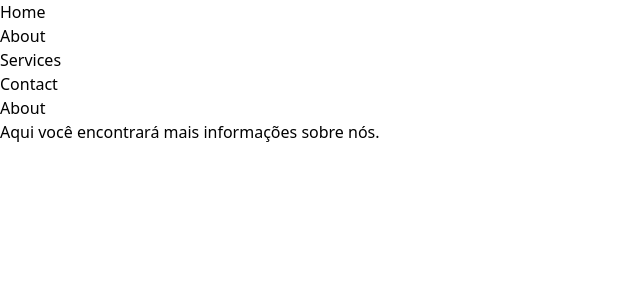
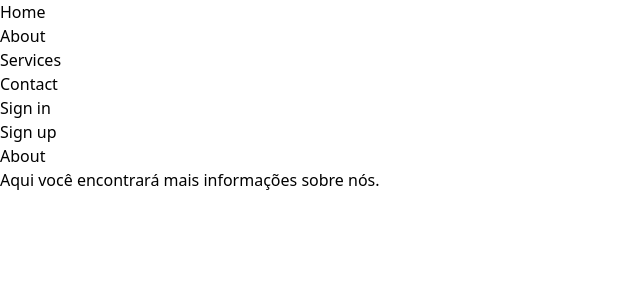
Before and after one commit to lshv04/next-kinde-23, a Next.js app: page /about in a window 1280 px wide. Shown: the top 300 px of the page, without its empty margins (0-640 px from the left). Built offline with nearby package versions, Linux system fonts and the light colour scheme.

Commit message:
conected kinde for auth and created two buttons

```diff
--- /dev/null
+++ b/src/app/api/auth/[kindeAuth]/route.ts
@@ -0,0 +1,2 @@
+import {handleAuth} from "@kinde-oss/kinde-auth-nextjs/server";
+export const GET = handleAuth();
--- a/src/components/Navbar.tsx
+++ b/src/components/Navbar.tsx
@@ -1,6 +1,10 @@
 // components/Navbar.tsx
-import Link from 'next/link';
-import React from 'react';
+import Link from "next/link";
+import React from "react";
+import {
+  RegisterLink,
+  LoginLink,
+} from "@kinde-oss/kinde-auth-nextjs/components";
 
 const Navbar: React.FC = () => {
   return (
@@ -26,6 +30,13 @@
             Contact
           </Link>
         </li>
+        <li>
+          <LoginLink>Sign in</LoginLink>
+        </li>
+
+        <li>
+          <RegisterLink>Sign up</RegisterLink>
+        </li>
       </ul>
     </nav>
   );
```
Also changed, not shown: package.json (+7 -6 lines), 1 other file (tests, documents, lock files or other folders).
